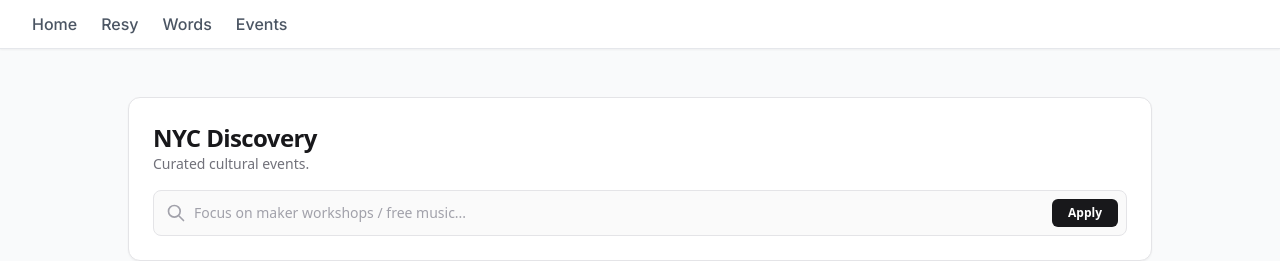
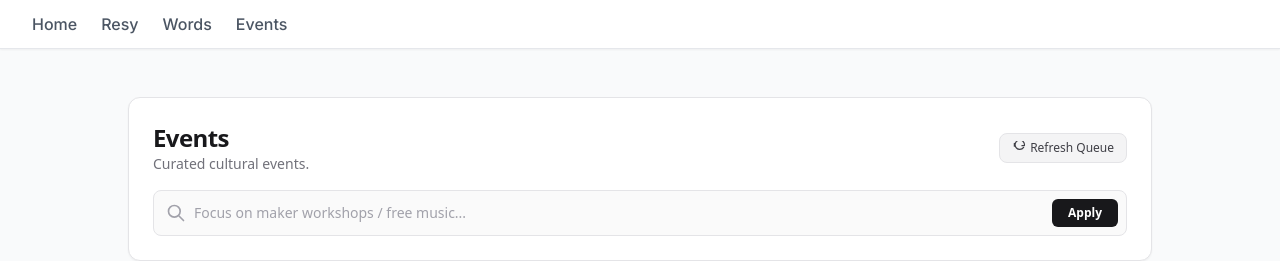
Before and after one commit to articasync/website, a Next.js app: page /events in a window 1280 px wide. Shown: the top 261 px of the page. Built offline with nearby package versions, Linux system fonts and the light colour scheme; no server answers; the database is empty.

Commit message:
Update title to 'Events', make card descriptions take full row width, bust cache to key v2, and add 'Refresh Queue' button

```diff
--- a/app/events/page.tsx
+++ b/app/events/page.tsx
@@ -38,7 +38,12 @@ export default function EventsPage() {
   const [fetchingMore, setFetchingMore] = useState<boolean>(false);
 
   useEffect(() => {
-    const saved = localStorage.getItem("event_recommendations");
+    // Clean up legacy cache key if it exists
+    if (localStorage.getItem("event_recommendations")) {
+      localStorage.removeItem("event_recommendations");
+    }
+
+    const saved = localStorage.getItem("event_recommendations_v2");
     const savedGuidance = localStorage.getItem("active_guidance") || "";
 
     setGuidance(savedGuidance);
@@ -78,7 +83,7 @@ export default function EventsPage() {
       if (Array.isArray(data)) {
         setRecommendations(prev => {
           const updated = append ? [...prev, ...data] : data;
-          localStorage.setItem("event_recommendations", JSON.stringify(updated));
+          localStorage.setItem("event_recommendations_v2", JSON.stringify(updated));
           return updated;
         });
       } else {
@@ -157,7 +162,7 @@ export default function EventsPage() {
     setActiveGuidance(guidance);
     localStorage.setItem("active_guidance", guidance);
     setRecommendations([]); // Wipe queue
-    localStorage.removeItem("event_recommendations");
+    localStorage.removeItem("event_recommendations_v2");
     fetchRecommendations(guidance, false); // Fetch fresh 10
     toast.success("Applied guidance to current generation!");
   };
@@ -167,9 +172,16 @@ export default function EventsPage() {
     setActiveGuidance("");
     localStorage.removeItem("active_guidance");
     setRecommendations([]); // Wipe queue
-    localStorage.removeItem("event_recommendations");
+    localStorage.removeItem("event_recommendations_v2");
     fetchRecommendations("", false); // Fetch fresh 10
     toast.success("Cleared guidance focus!");
+  };
+
+  const handleRefreshQueue = () => {
+    setRecommendations([]);
+    localStorage.removeItem("event_recommendations_v2");
+    fetchRecommendations(activeGuidance, false);
+    toast.success("Queue reset! Fetching fresh recommendations...");
   };
 
   const handleRateAndReplace = async (eventId: string, isPin: boolean = false, isSkip: boolean = false) => {
@@ -201,7 +213,7 @@ export default function EventsPage() {
 
       const next = recommendations.filter(e => e.id !== eventId);
       setRecommendations(next);
-      localStorage.setItem("event_recommendations", JSON.stringify(next));
+      localStorage.setItem("event_recommendations_v2", JSON.stringify(next));
 
       if (next.length === 0) {
         fetchRecommendations(activeGuidance, true); // Append more when queue is empty
@@ -218,9 +230,20 @@ export default function EventsPage() {
       <header className="bg-white border border-zinc-200 rounded-xl p-6 shadow-sm space-y-4">
         <div className="flex justify-between items-center">
           <div>
-            <h1 className="text-2xl font-bold tracking-tight text-zinc-900">NYC Discovery</h1>
+            <h1 className="text-2xl font-bold tracking-tight text-zinc-900">Events</h1>
             <p className="text-sm text-zinc-500">Curated cultural events.</p>
           </div>
+
+          <div className="flex items-center space-x-2">
+            <button
+              onClick={handleRefreshQueue}
+              className="px-3 py-1.5 bg-zinc-100 hover:bg-zinc-200 text-zinc-700 font-medium rounded-lg text-xs transition-all flex items-center space-x-1 border border-zinc-200"
+            >
+              <svg className="w-3.5 h-3.5" fill="none" stroke="currentColor" viewBox="0 0 24 24">
+                <path strokeLinecap="round" strokeLinejoin="round" strokeWidth={2} d="M4 4v5h.582m15.356 2A8.001 8.001 0 1121.21 8H17" />
+              </svg>
+              <span>Refresh Queue</span>
+            </button>
 
             {activeGuidance && (
               <div className="flex items-center space-x-2 bg-pink-50 border border-pink-100 px-3 py-1.5 rounded-full text-xs font-medium text-pink-700">
@@ -228,6 +251,7 @@ export default function EventsPage() {
                 <button onClick={clearGuidance} className="hover:text-pink-900 font-bold ml-1">✕</button>
               </div>
             )}
+          </div>
         </div>
 
         <div className="flex items-center space-x-2 bg-zinc-50 p-2 rounded-lg border border-zinc-200">
@@ -300,7 +324,7 @@ export default function EventsPage() {
             {recommendations.map((event) => {
               return (
                 <div key={event.id} className="flex flex-col md:flex-row items-start md:items-center space-y-2 md:space-y-0 space-x-0 md:space-x-3 p-2 border border-zinc-100 rounded-lg bg-white hover:shadow-sm transition-all text-sm h-auto">
-                  <div className="flex items-center space-x-3 w-full md:w-[75%]">
+                  <div className="flex items-center space-x-3 flex-1 min-w-0">
                     {/* Physical Question Mark Target */}
                     <div className="flex-shrink-0 flex items-center justify-center w-6 h-6 rounded-md bg-zinc-100 text-zinc-700 font-bold text-xs cursor-help" title={event.why ? `Why: ${event.why}` : `View Description: ${event.description}`}>
                       ?
@@ -324,7 +348,7 @@ export default function EventsPage() {
                   </div>
 
                   {/* Actions in a vertical stack - Aligned to the right on desktop */}
-                  <div className="flex-shrink-0 flex items-center justify-end w-full md:w-auto md:flex-1">
+                  <div className="flex-shrink-0 flex items-center justify-end w-full md:w-auto">
                     <div className="flex flex-col space-y-1">
                       <button
                         onClick={() => handleRateAndReplace(event.id, true, false)}
```
Lines whose indentation alone changed are shown as unchanged.
